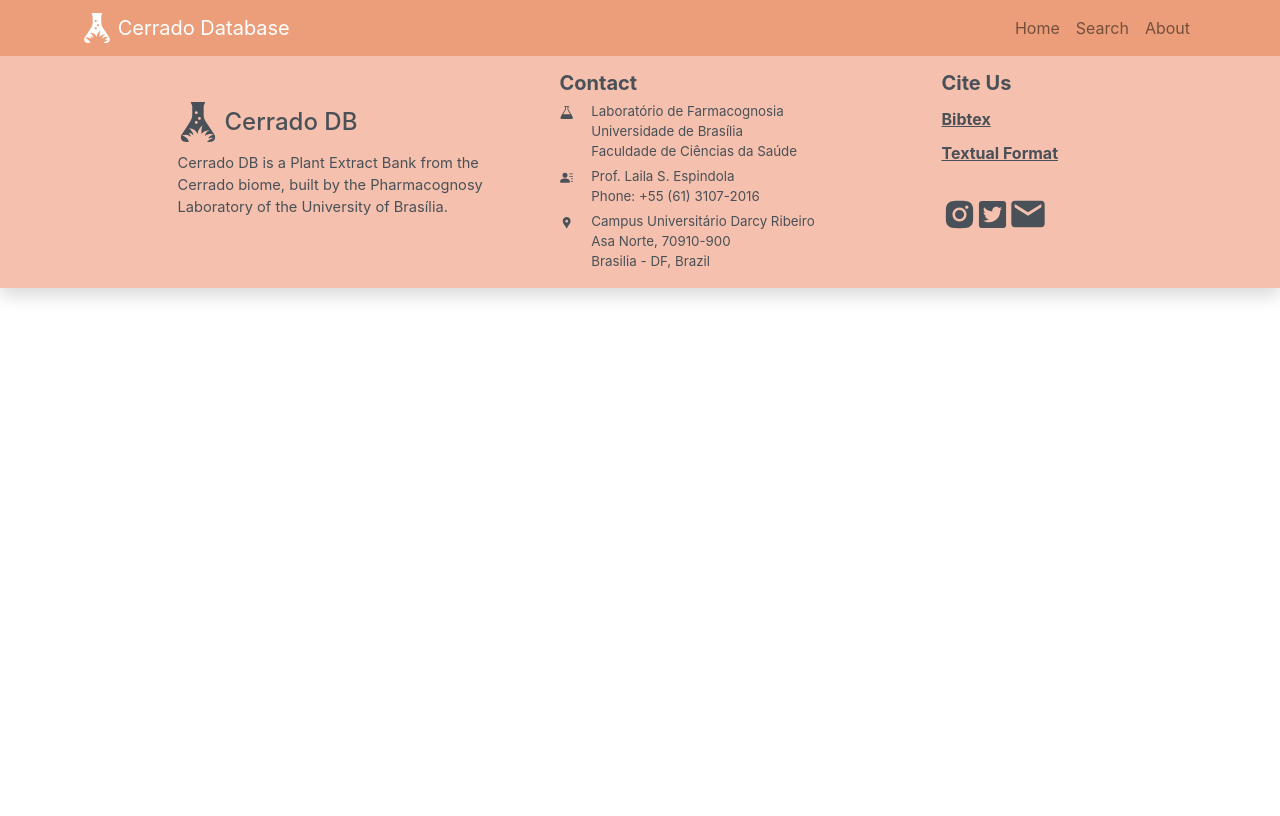
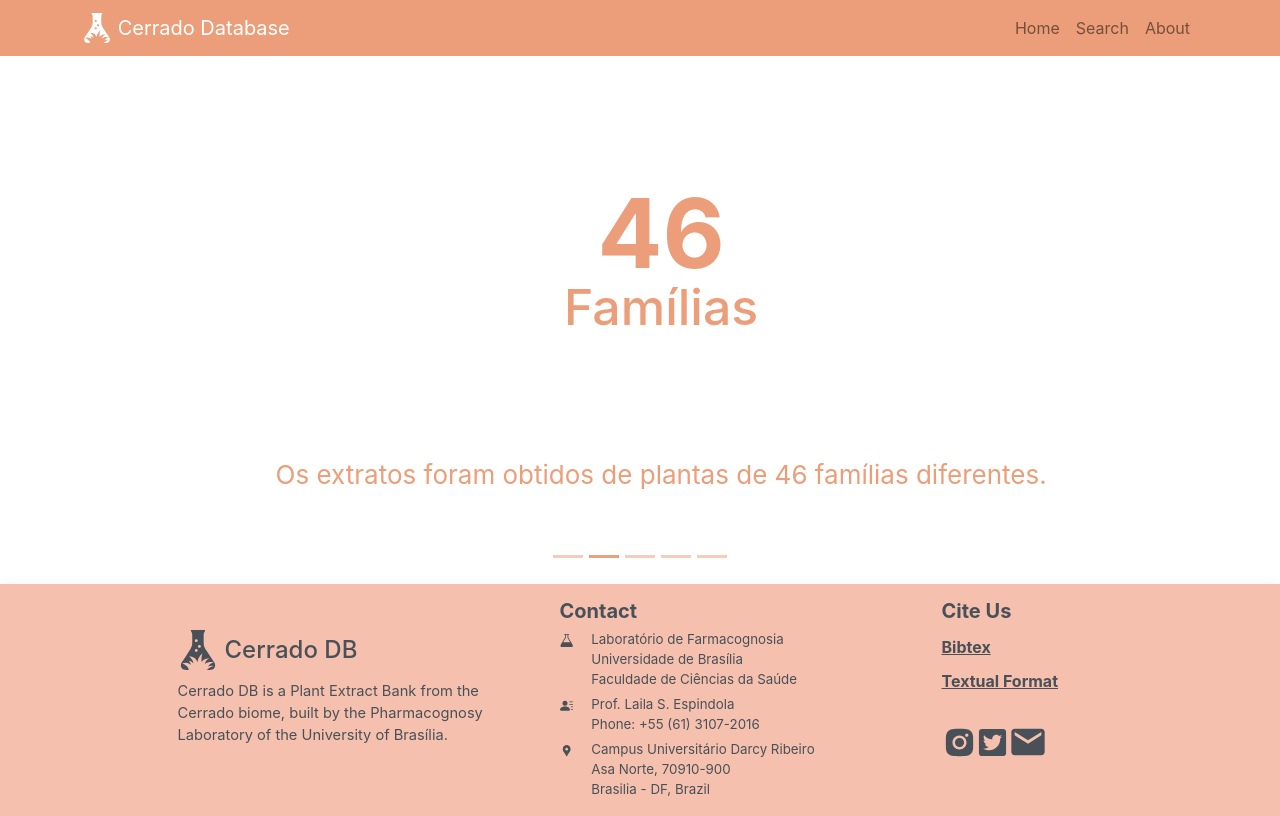
Before and after one commit to GnosiaLabUnB/GnosiaLab-Site, a React (Create React App) app: page / in a window 1280 px wide. Built offline with nearby package versions, Linux system fonts and the light colour scheme.

Commit message:
Home page prototype

```diff
--- a/package.json
+++ b/package.json
@@ -29,8 +29,7 @@
   },
   "eslintConfig": {
     "extends": [
-      "react-app",
-      "react-app/jest"
+      "react-app"
     ]
   },
   "browserslist": {
--- a/src/assets/css/theme.scss
+++ b/src/assets/css/theme.scss
@@ -513,15 +513,15 @@
 
 
 // Carousel
-$carousel-control-color: $white;
+$carousel-control-color: map-get($theme-colors,"primary");
 $carousel-control-width: 15%;
 $carousel-control-opacity: 0.5;
 $carousel-indicator-width: 30px;
 $carousel-indicator-height: 3px;
 $carousel-indicator-spacer: 3px;
-$carousel-indicator-active-bg: $white;
+$carousel-indicator-active-bg: map-get($theme-colors,"primary");
 $carousel-caption-width: 70%;
-$carousel-caption-color: $white;
+$carousel-caption-color: map-get($theme-colors,"primary");
 $carousel-control-icon-width: 20px;
 $carousel-transition: transform 0.6s ease;
 
--- /dev/null
+++ b/src/components/HomeCarrousel.js
@@ -0,0 +1,98 @@
+import React from 'react';
+import Row from "react-bootstrap/Row";
+import Col from "react-bootstrap/Col";
+import Carousel from "react-bootstrap/Carousel"
+
+class HomeCarrousel extends React.Component {
+    render() {
+        return (
+            <Carousel style={{height: '66vh', width: '100%', color: 'var(--bs-primary)'}}>
+                <Carousel.Item>
+                    <div className="d-block w-100" style={{ height: '66vh' }}>
+                        <Row className="h-100">
+                            <Col md={12} style={{marginTop: '125px'}}>
+                                <h1 style={style.mainText}>+1000</h1>
+                            </Col>
+                        </Row>
+                    </div>
+                    <Carousel.Caption>
+                    <h3 style={style.subtext}>Extratos</h3>
+                    <p style={style.bottomText}>O banco de extratos do Cerrado possui mais de 1000 extratos.</p>
+                    </Carousel.Caption>
+                </Carousel.Item>
+                <Carousel.Item>
+                    <div className="d-block w-100" style={{ height: '66vh' }}>
+                        <Row className="h-100">
+                            <Col md={12} style={{marginTop: '125px'}}>
+                                <h1 style={style.mainText}>46</h1>
+                            </Col>
+                        </Row>
+                    </div>
+                    <Carousel.Caption>
+                    <h3 style={style.subtext}>Famílias</h3>
+                    <p style={style.bottomText}>Os extratos foram obtidos de plantas de 46 famílias diferentes.</p>
+                    </Carousel.Caption>
+                </Carousel.Item>
+                <Carousel.Item>
+                    <div className="d-block w-100" style={{ height: '66vh' }}>
+                        <Row className="h-100">
+                            <Col md={12} style={{marginTop: '125px'}}>
+                                <h1 style={style.mainText}>107</h1>
+                            </Col>
+                        </Row>
+                    </div>
+                    <Carousel.Caption>
+                    <h3 style={style.subtext}>Espécies</h3>
+                    <p style={style.bottomText}>O banco de extratos contempla 107 espécies nativas do Cerrado.</p>
+                    </Carousel.Caption>
+                </Carousel.Item>
+                <Carousel.Item>
+                    <div className="d-block w-100" style={{ height: '66vh' }}>
+                        <Row className="h-100">
+                            <Col md={12} style={{marginTop: '125px'}}>
+                                <h1 style={style.mainText}>851</h1>
+                            </Col>
+                        </Row>
+                    </div>
+                    <Carousel.Caption>
+                    <h3 style={style.subtext}>Extratos Testados</h3>
+                    <p style={style.bottomText}>O banco de extratos contempla 851 extratos testados.</p>
+                    </Carousel.Caption>
+                </Carousel.Item>
+                <Carousel.Item>
+                    <div className="d-block w-100" style={{ height: '66vh' }}>
+                        <Row className="h-100">
+                            <Col md={12} style={{marginTop: '125px'}}>
+                                <h1 style={style.mainText}>195</h1>
+                            </Col>
+                        </Row>
+                    </div>
+                    <Carousel.Caption>
+                    <h3 style={style.subtext}>Extratos Larvicidas</h3>
+                    <p style={style.bottomText}>O banco de extratos contempla 195 extratos larvicidas.</p>
+                    </Carousel.Caption>
+                </Carousel.Item>
+            </Carousel>
+        )
+    }
+}
+
+const style = {
+    mainText: {
+        fontSize: '96px',
+        position: 'relative',
+        margin: '0 auto',
+        textAlign: 'center',
+        fontWeight: 'bold'
+    },
+    subtext: {
+        marginBottom: '120px',
+        fontSize: '50px'
+    },
+    bottomText: {
+        marginBottom: '50px',
+        fontSize: '26px'
+    }
+}
+
+export default HomeCarrousel
--- a/src/views/Home.js
+++ b/src/views/Home.js
@@ -1,6 +1,8 @@
 import React from 'react';
 import NavBar from "../components/NavBar";
 import Footer from '../components/Footer';
+import Container from "react-bootstrap/Container";
+import HomeCarrousel from '../components/HomeCarrousel';
 
 
 
@@ -9,6 +11,7 @@
       return (
         <div>
             <NavBar></NavBar>
+            <HomeCarrousel></HomeCarrousel>
             <Footer></Footer>
         </div>
       )
```
